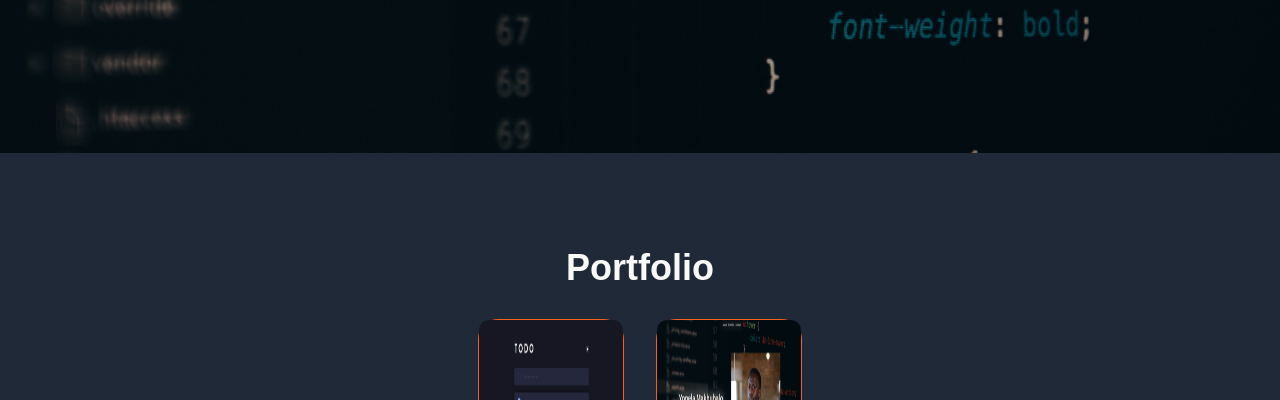
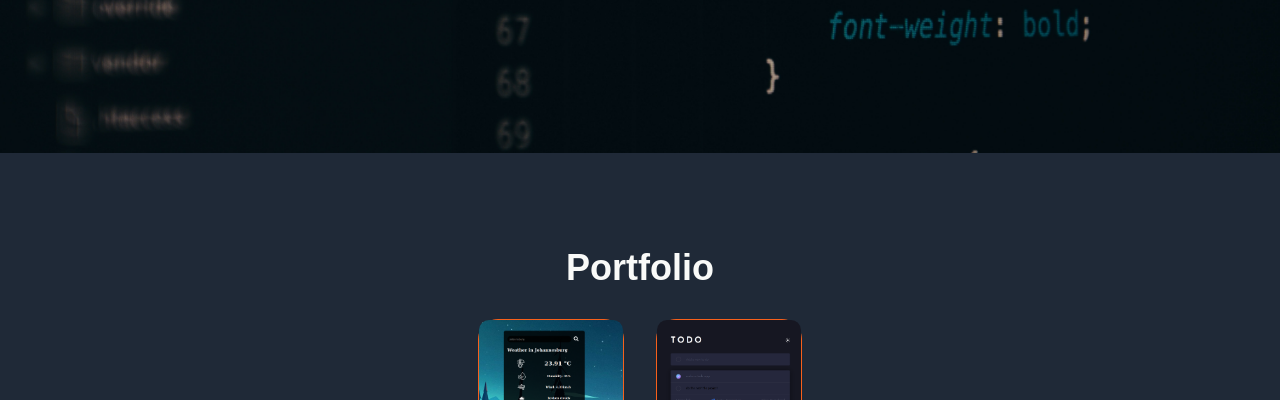
Before and after one commit to YonelaKen/portfolio-website, a plain HTML site: page index.html in a window 1280 px wide. Shown: the part 695-1095 px from the top of the page. Drawn offline with Linux system fonts and the light colour scheme.

Commit message:
Updated portfolio section with new content(Weather App) and fixed the images from being stretched out of shape.

```diff
--- a/assests/css/style.css
+++ b/assests/css/style.css
@@ -93,6 +93,7 @@ a:hover {
 img {
 	width: 100%;
 	border-radius: 10px;
+	object-fit: cover;
 }
 
 .main {
@@ -134,7 +135,7 @@ img {
 }
 .content-img {
 	width: 144px;
-	height: 144px;
+	height: 100px;
 	border: 1px solid #f7601b;
 	background-image: linear-gradient(180deg, #f7691b, rgba(0, 0, 0, 0));
 	border-radius: 20px;
--- a/index.html
+++ b/index.html
@@ -31,15 +31,15 @@
             <div class="cards">
                 <div class="card">
                     <div class="content-img">
-                       <a href="https://yonelaken.github.io/todo-app/" target="_blank" rel="noopener noreferrer"> <img src="assests/images/todo-app.png" width="100%" height="100%" alt="TODO app image"></a>
+                       <a href="https://yonelaken.github.io/weather-app/"> <img src="assests/images/weather-app.png" height="100%" alt="Portfolio website image"></a>
                     </div>
-                    <p>TODO APP</p>
+                    <p>Weather APP</p>
                 </div>
                 <div class="card">
                     <div class="content-img">
-                       <a href="#"> <img src="assests/images/portfolio-website.png" width="100%" height="100%" alt="Portfolio website image"></a>
+                       <a href="https://yonelaken.github.io/todo-app/" target="_blank" rel="preconnect prefetch"> <img src="assests/images/todo-app.png" height="100%" alt="TODO app image"></a>
                     </div>
-                    <p>Portfolio website</p>
+                    <p>TODO APP</p>
                 </div>
             </div>
         </div>
```
Also changed, not shown: assests/images/weather-app.png (added).
